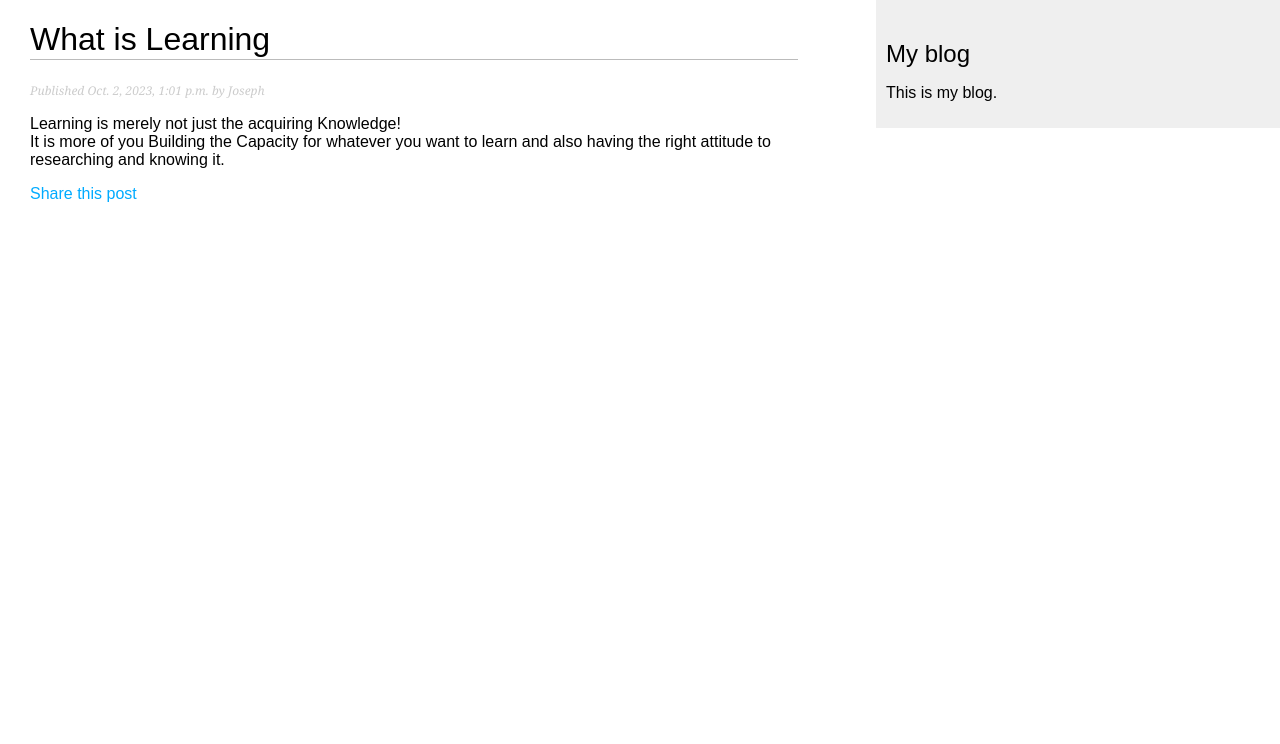
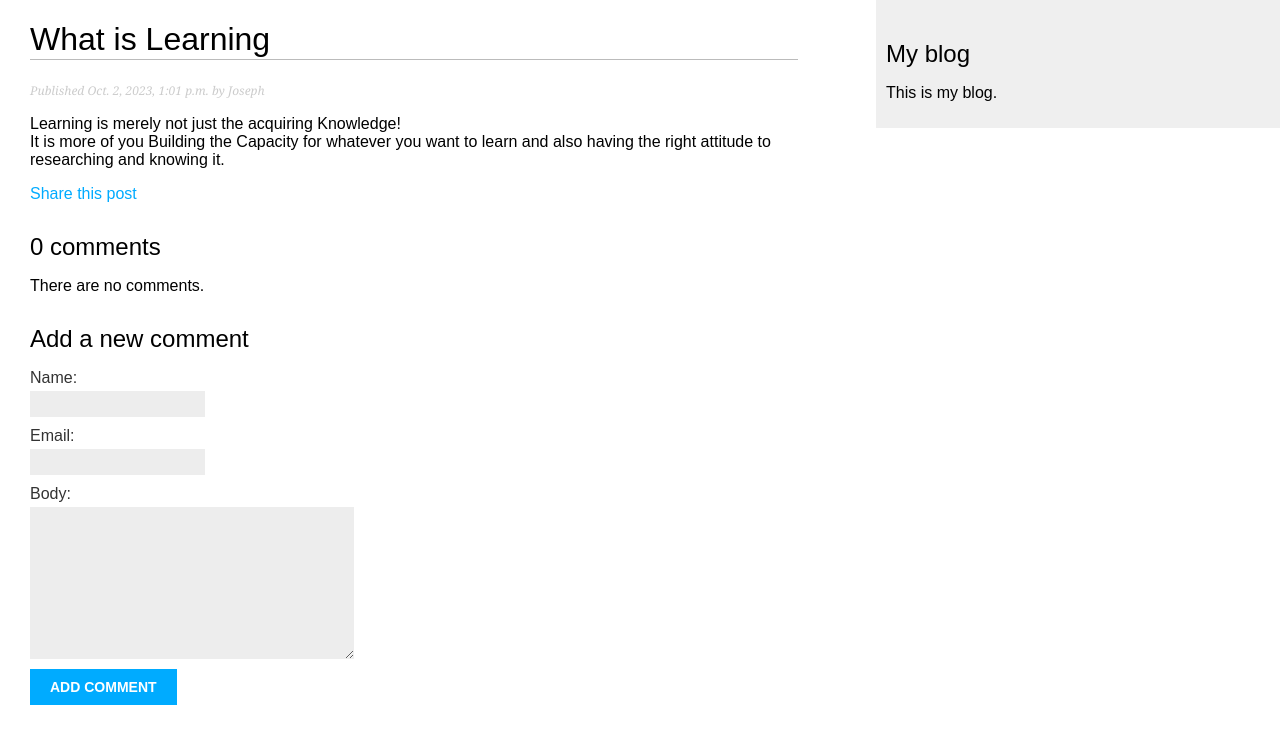
Before and after one commit to jomckenzie1/mysite, a Django app: a page that uses blog/templates/blog/post/detail.html in a window 1280 px wide. Shown: the top 744 px of the page. Run offline with Django 4.2, Linux system fonts and the light colour scheme; data comes from the database, SQL or seed files in the repository; both versions use the stored data as it was after the commit.

Commit message:
modified:   blog/__pycache__/admin.cpython-311.pyc

```diff
--- a/blog/forms.py
+++ b/blog/forms.py
@@ -1,4 +1,10 @@
 from django import forms
+from .models import Comment
+
+class CommentForm(forms.ModelForm):
+    class Meta:
+        model = Comment
+        fields = ['name', 'email', 'body']
 
 class EmailPostForm (forms.Form):
     name = forms.CharField(max_length=30)
--- a/blog/models.py
+++ b/blog/models.py
@@ -3,6 +3,7 @@ from django.db.models.query import QuerySet
 from django.utils import timezone
 from django.contrib.auth.models import User
 from django.urls import reverse
+
 
 class PublishedManager(models.Manager):
     def get_queryset(self):
@@ -45,3 +46,23 @@ class Post(models.Model):
                                                   self.publish.month,
                                                   self.publish.day,
                                                   self.slug])
+
+class Comment(models.Model):
+    post = models.ForeignKey(Post,
+                             on_delete=models.CASCADE,
+                             related_name='comments')
+    name = models.CharField(max_length=80)
+    email = models.EmailField()
+    body = models.TextField()
+    created = models.DateTimeField(auto_now_add=True)
+    updated = models.DateTimeField(auto_now=True)
+    active = models.BooleanField(default=True)
+
+    class Meta:
+        ordering = ['created']
+        indexes = [
+            models.Index(fields=['created']),
+        ]
+
+    def __str__(self):
+        return f'Comment by {self.name} on {self.post}'
--- a/blog/templates/blog/post/detail.html
+++ b/blog/templates/blog/post/detail.html
@@ -13,4 +13,21 @@
             Share this post
         </a>
     </p>
+    {% with comments.count as total_comments %}
+        <h2>
+            {{ total_comments }} comment{{ total_comments|pluralize }}
+        </h2>
+    {% endwith %}
+    {% for comment in comments %}
+        <div class="comment">
+            <p class="info">
+                Comment {{ forloop.counter }} by {{ comment.name }}
+                {{ comment.created }}
+            </p>
+            {{ commment.body|linebreaks }}
+        </div>
+    {% empty %}
+        <p>There are no comments.</p>
+    {% endfor %}
+    {% include "blog/post/includes/comment_form.html" %}
 {% endblock %}
--- /dev/null
+++ b/blog/templates/blog/post/includes/comment_form.html
@@ -0,0 +1,6 @@
+<h2>Add a new comment</h2>
+<form action="{% url "blog:post_comment" post.id %}" method="post">
+    {{ form.as_p }}
+    {% csrf_token %}
+    <p><input type="submit" value="Add comment"></p>
+</form>
--- a/blog/urls.py
+++ b/blog/urls.py
@@ -9,4 +9,5 @@ urlpatterns = [
     path('', views.PostListView.as_view(), name = 'post_list'),
     path('<int:year>/<int:month>/<int:day>/<slug:post>/', views.post_detail, name='post_detail'),
     path('<int:post_id>/share/', views.post_share, name='post_share'),
+    path('<int:post_id>/comment/', views.post_comment, name='post_comment')
 ]
--- a/blog/views.py
+++ b/blog/views.py
@@ -1,9 +1,33 @@
-from django.shortcuts import render, get_object_or_404
-from .models import Post
+from django.shortcuts import render, get_object_or_404, redirect
+from .models import Post, Comment
 from django.core.paginator import Paginator, EmptyPage, PageNotAnInteger
 from django.views.generic import ListView
-from .forms import EmailPostForm
+from .forms import EmailPostForm, CommentForm
 from django.core.mail import send_mail
+from django.views.decorators.http import require_POST
+
+
+
+@require_POST
+def post_comment(request,post_id):
+    post = get_object_or_404(Post, id=post_id, status=Post.Status.PUBLISHED)
+    comment = None
+    # A comment was posted
+    form = CommentForm(data=request.POST)
+    if form.is_valid():
+        # Create a comment object without saving it to the database
+        comment = form.save(commit=False)
+        # Assign the post to the comment
+        comment.post = post
+        # Save the comment to the database
+        comment.save()
+    return render(request, 'blog/post/comment.html',
+                            {'post':post,
+                             'form': form,
+                             'comment': comment})
+
+
+
 
 class PostListView(ListView):
     """
@@ -23,9 +47,15 @@ def post_detail(request, year, month, day, post):
                              publish__month=month,
                              publish__day=day)
 
+    # list of active comments for this post
+    comments = post.comments.filter(active=True)
+    # Form for users to comment
+    form = CommentForm()
     return render (request,
                    'blog/post/detail.html',
-                   {'post': post})
+                   {'post': post,
+                    'comments':comments,
+                    'form':form})
 
 
 def post_share (request, post_id):
```
Also changed, not shown: blog/admin.py (+8 -1 lines), blog/templates/blog/post/comment.html (added, +12 -0 lines), blog/migrations/0003_comment.py (added), db.sqlite3.
